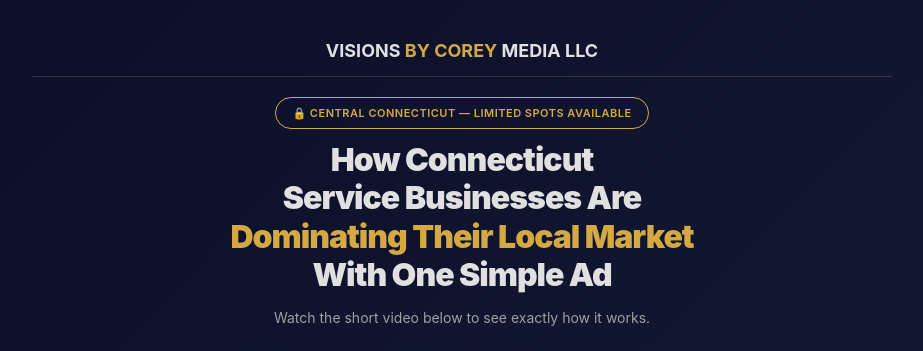
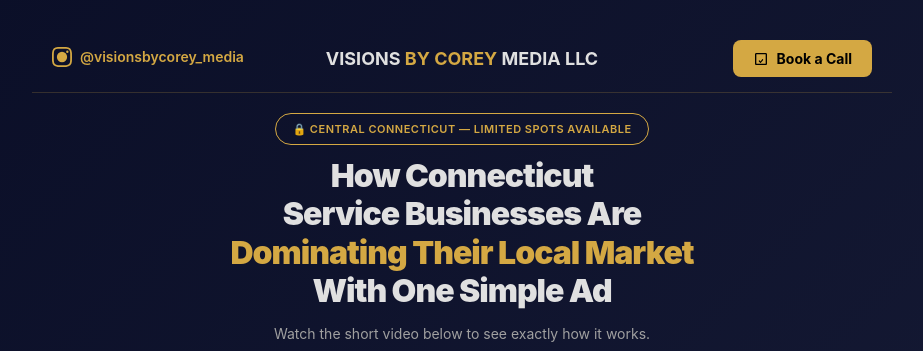
Before and after one commit to visionsbycorey/vsl-landing-page, a website: page index.html in a window 1280 px wide. Shown: the top 351 px of the page, without its empty margins (178-1101 px from the left). Drawn offline with Linux system fonts and the light colour scheme.

Commit message:
Add Instagram link and Book a Call button to header

```diff
--- a/index.html
+++ b/index.html
@@ -27,9 +27,72 @@
 
         /* Header */
         header {
-            text-align: center;
+            display: flex;
+            justify-content: space-between;
+            align-items: center;
             padding: 20px 20px 15px;
             border-bottom: 1px solid rgba(212, 168, 67, 0.2);
+        }
+
+        .header-left {
+            flex: 1;
+        }
+
+        .header-center {
+            flex: 1;
+            text-align: center;
+        }
+
+        .header-right {
+            flex: 1;
+            text-align: right;
+        }
+
+        .instagram-link {
+            display: inline-flex;
+            align-items: center;
+            gap: 8px;
+            color: #D4A843;
+            text-decoration: none;
+            font-size: 14px;
+            font-weight: 600;
+            transition: all 0.3s ease;
+        }
+
+        .instagram-link:hover {
+            color: #e8b84f;
+        }
+
+        .instagram-link svg {
+            width: 20px;
+            height: 20px;
+        }
+
+        .book-call-btn {
+            display: inline-flex;
+            align-items: center;
+            gap: 8px;
+            background: #D4A843;
+            color: #000;
+            border: none;
+            padding: 10px 20px;
+            border-radius: 8px;
+            font-size: 14px;
+            font-weight: 700;
+            cursor: pointer;
+            text-decoration: none;
+            transition: all 0.3s ease;
+        }
+
+        .book-call-btn:hover {
+            background: #e8b84f;
+            transform: translateY(-2px);
+            box-shadow: 0 8px 20px rgba(212, 168, 67, 0.3);
+        }
+
+        .book-call-btn svg {
+            width: 16px;
+            height: 16px;
         }
 
         .logo {
@@ -470,6 +533,18 @@
 
         /* Responsive */
         @media (max-width: 768px) {
+            header {
+                flex-wrap: wrap;
+                gap: 15px;
+            }
+
+            .header-left,
+            .header-center,
+            .header-right {
+                flex: 1 1 100%;
+                text-align: center;
+            }
+
             .hero h1 {
                 font-size: 24px;
             }
@@ -490,7 +565,25 @@
     <div class="container">
         <!-- Header -->
         <header>
-            <div class="logo">VISIONS <span>BY COREY</span> MEDIA LLC</div>
+            <div class="header-left">
+                <a href="https://www.instagram.com/visionsbycorey_media?igsh=MWJ6dDlqc3J4OHlvOQ%3D%3D&utm_source=qr" target="_blank" class="instagram-link">
+                    <svg viewBox="0 0 24 24" fill="currentColor">
+                        <path d="M12 2.163c3.204 0 3.584.012 4.85.07 3.252.148 4.771 1.691 4.919 4.919.058 1.266.069 1.645.069 4.849 0 3.205-.012 3.584-.069 4.849-.149 3.225-1.664 4.771-4.919 4.919-1.266.058-1.644.07-4.85.07-3.204 0-3.584-.012-4.849-.07-3.26-.149-4.771-1.699-4.919-4.92-.058-1.265-.07-1.644-.07-4.849 0-3.204.013-3.583.07-4.849.149-3.227 1.664-4.771 4.919-4.919 1.266-.057 1.645-.069 4.849-.069zm0-2.163c-3.259 0-3.667.014-4.947.072-4.358.2-6.78 2.618-6.98 6.98-.059 1.281-.073 1.689-.073 4.948 0 3.259.014 3.668.072 4.948.2 4.358 2.618 6.78 6.98 6.98 1.281.058 1.689.072 4.948.072 3.259 0 3.668-.014 4.948-.072 4.354-.2 6.782-2.618 6.979-6.98.059-1.28.073-1.689.073-4.948 0-3.259-.014-3.667-.072-4.947-.196-4.354-2.617-6.78-6.979-6.98-1.281-.059-1.69-.073-4.949-.073zM5.838 12a6.162 6.162 0 1 1 12.324 0 6.162 6.162 0 0 1-12.324 0zM12 16a4 4 0 1 1 0-8 4 4 0 0 1 0 8zm4.965-10.322a1.44 1.44 0 1 1 2.881.001 1.44 1.44 0 0 1-2.881-.001z"/>
+                    </svg>
+                    @visionsbycorey_media
+                </a>
+            </div>
+            <div class="header-center">
+                <div class="logo">VISIONS <span>BY COREY</span> MEDIA LLC</div>
+            </div>
+            <div class="header-right">
+                <a href="https://calendly.com/visionsbycorey-info/discoverycall" target="_blank" class="book-call-btn">
+                    <svg viewBox="0 0 24 24" fill="currentColor">
+                        <path d="M19 3H5c-1.1 0-2 .9-2 2v14c0 1.1.9 2 2 2h14c1.1 0 2-.9 2-2V5c0-1.1-.9-2-2-2zm0 16H5V5h14v14zm-5.04-6.71l-2.75 3.54-1.3-1.54c-.3-.36-.77-.36-1.07 0-.3.36-.3.95 0 1.31l1.83 2.19c.3.36.77.36 1.07 0l3.29-4.04c.3-.36.3-.95 0-1.31-.3-.36-.77-.36-1.07 0z"/>
+                    </svg>
+                    Book a Call
+                </a>
+            </div>
         </header>
 
         <!-- Hero Section -->
```
